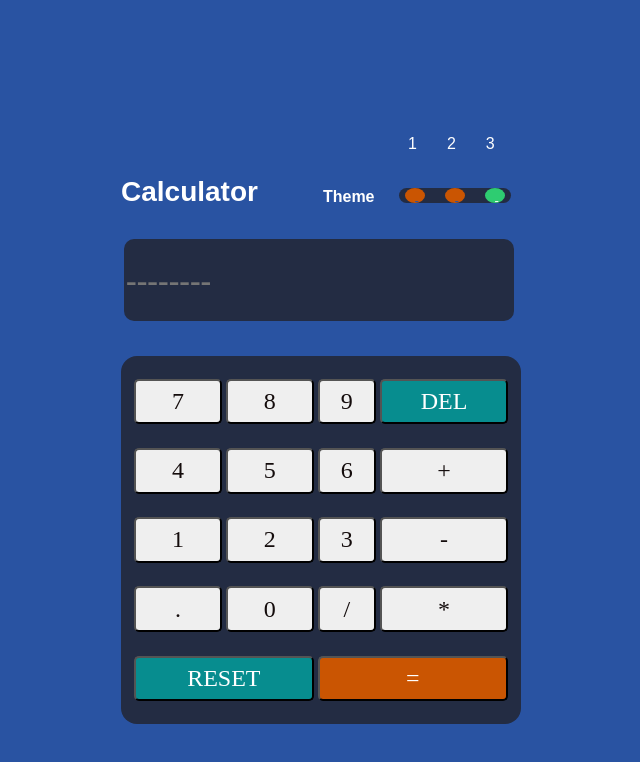
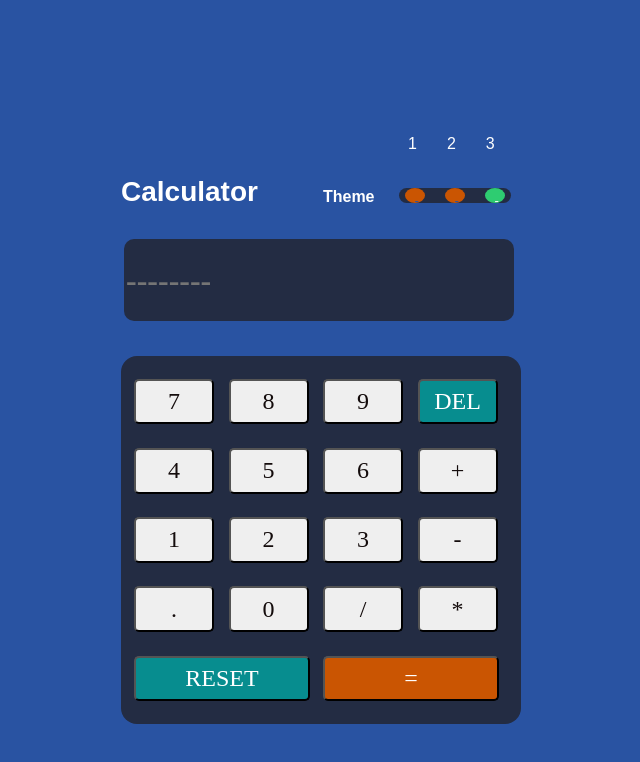
Before and after one commit to ABDOUSALAM1942/intra3, a plain HTML site: page index.html in a window 1280 px wide. Shown: the whole page, without its empty margins (319-959 px from the left). Drawn offline with Linux system fonts and the light colour scheme.

Commit message:
Add files via upload

```diff
--- a/style.css
+++ b/style.css
@@ -63,7 +63,6 @@ font-family: Arial, sans-serif;
 input[type=button] {
     font-family: "League Spartan";
     color: rgb(20, 12, 12);
-    width: 100%;
     border-radius: 5px;
     height: 70%;
     outline: none;
@@ -72,21 +71,19 @@ input[type=button] {
 #btn {
     background-color: #078D8F;
     color: #fff;
+    width: 5rem;
 }
 #btn1 {
     background-color: #078D8F;
     color: #fff;
+    width: 11rem;
 }
 #btn2 {
     background-color: hsl(25, 98%, 40%);
     color: #fff;
+    width: 11rem;
 }
 
-/* input:active[type=button] {
-    -webkit-box-shadow: inset 0px 0px 5px;
-    -moz-box-shadow: inset 0px 0px 5px;
-    box-shadow: inset 0px 0px 5px
-} */
 #result {
     font-weight: bold;
 }
@@ -166,3 +163,6 @@ input[type=button] {
 margin: 15px;
 color: white;
 }
+.bt {
+    width: 5rem;
+}
```
